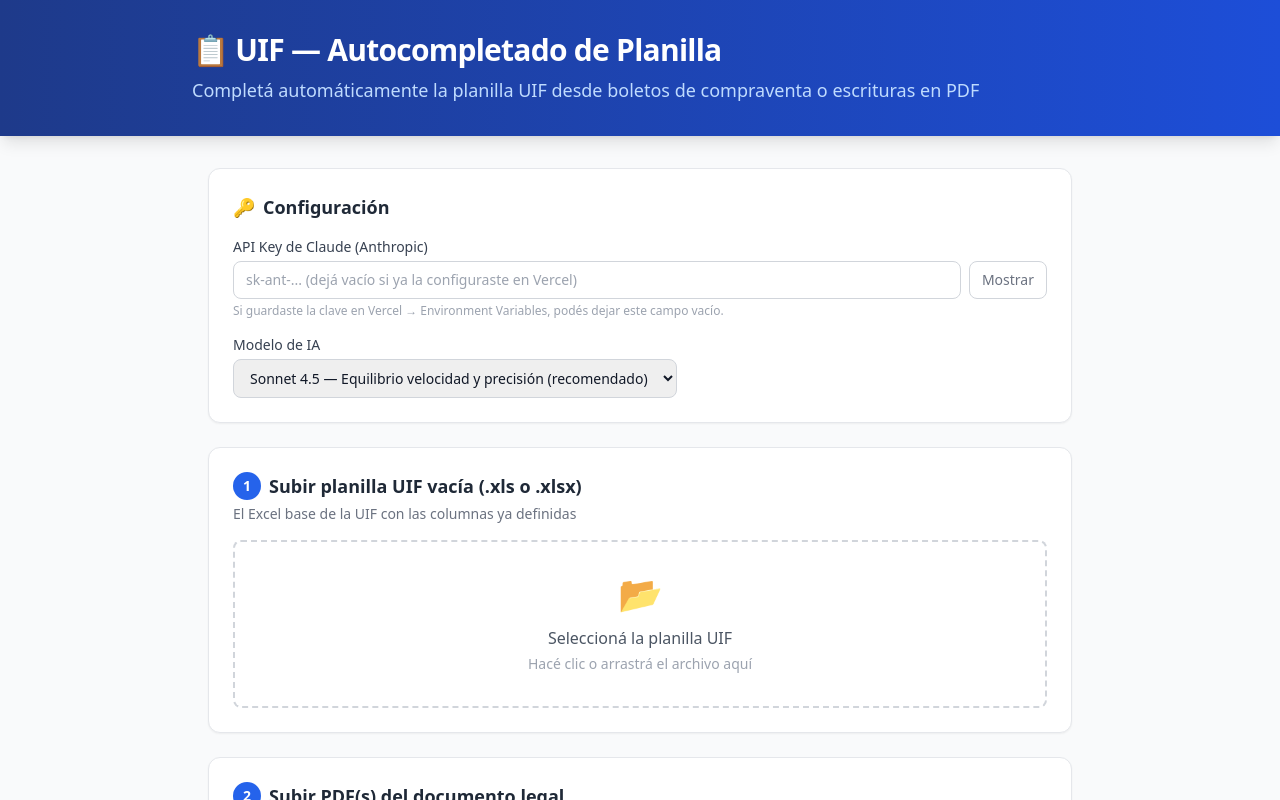
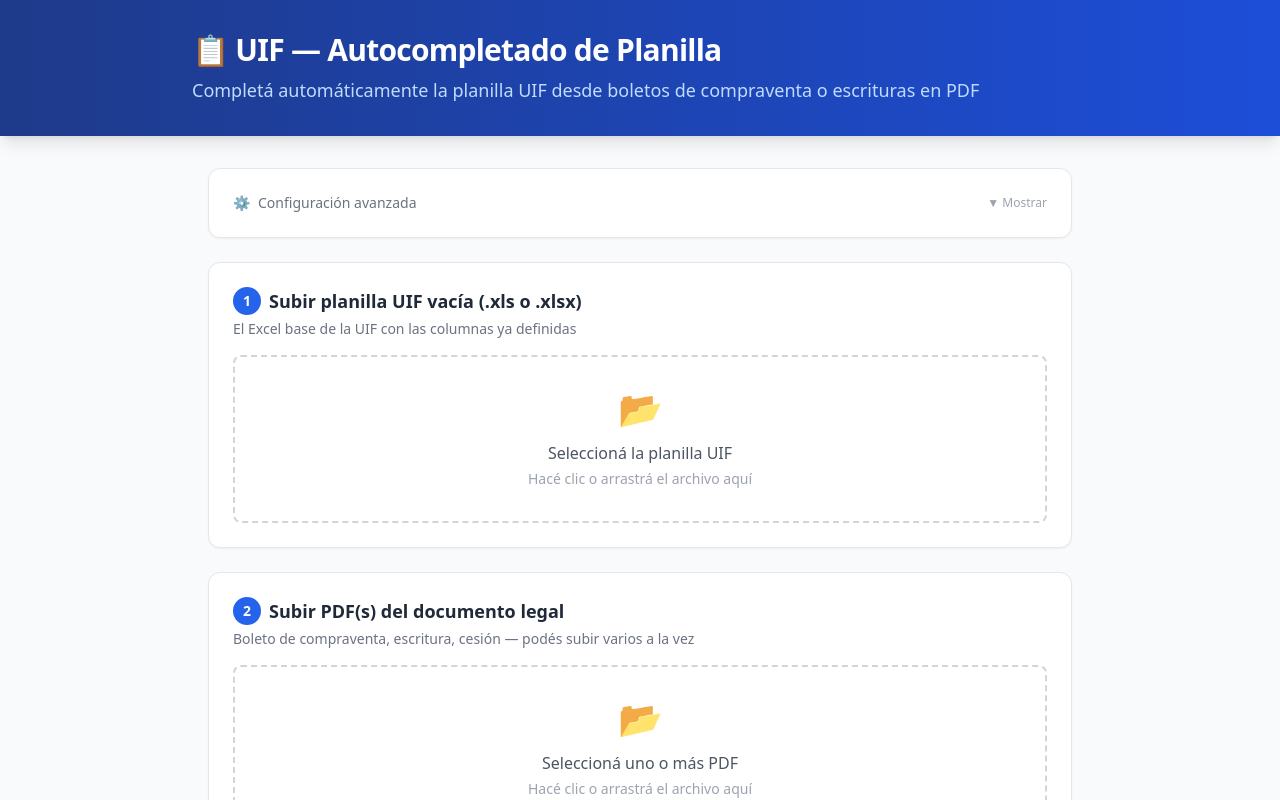
Before and after one commit to estrellingui/uif-autocompletado, a Next.js app: page / in a window 1280 px wide. Shown: the top 800 px of the page. Built offline with nearby package versions, Linux system fonts and the light colour scheme.

Commit message:
Update page.tsx

```diff
--- a/src/app/page.tsx
+++ b/src/app/page.tsx
@@ -232,6 +232,7 @@
   const [apiKey, setApiKey] = useState("");
   const [showKey, setShowKey] = useState(false);
   const [model, setModel] = useState("claude-sonnet-4-5");
+  const [showConfig, setShowConfig] = useState(false);
   const [isProcessing, setIsProcessing] = useState(false);
   const [statusMsg, setStatusMsg] = useState("");
   const [result, setResult] = useState<ApiResponse | null>(null);
@@ -332,12 +333,23 @@
       </header>
 
       <main className="max-w-4xl mx-auto px-4 py-8 space-y-6">
-        {/* Config */}
+        {/* Config — collapsed by default */}
         <div className="card">
-          <h2 className="text-lg font-semibold text-gray-800 mb-4 flex items-center gap-2">
-            <span>🔑</span> Configuración
+          <button
+            type="button"
+            onClick={() => setShowConfig(!showConfig)}
+            className="w-full flex items-center justify-between text-left"
+          >
+            <h2 className="text-sm font-medium text-gray-500 flex items-center gap-2">
+              <span>⚙️</span> Configuración avanzada
             </h2>
-          <div className="space-y-4">
+            <span className="text-gray-400 text-xs">
+              {showConfig ? "▲ Ocultar" : "▼ Mostrar"}
+            </span>
+          </button>
+
+          {showConfig && (
+            <div className="space-y-4 mt-4 pt-4 border-t border-gray-100">
               <div>
                 <label className="block text-sm font-medium text-gray-700 mb-1">
                   API Key de Claude (Anthropic)
@@ -359,8 +371,8 @@
                   </button>
                 </div>
                 <p className="text-xs text-gray-400 mt-1">
-                Si guardaste la clave en Vercel → Environment Variables, podés
-                dejar este campo vacío.
+                  Si guardaste la clave en Vercel → Environment Variables, dejá
+                  este campo vacío.
                 </p>
               </div>
               <div>
@@ -384,6 +396,7 @@
                 </select>
               </div>
             </div>
+          )}
         </div>
 
         {/* Step 1 */}
```
Lines whose indentation alone changed are shown as unchanged.
